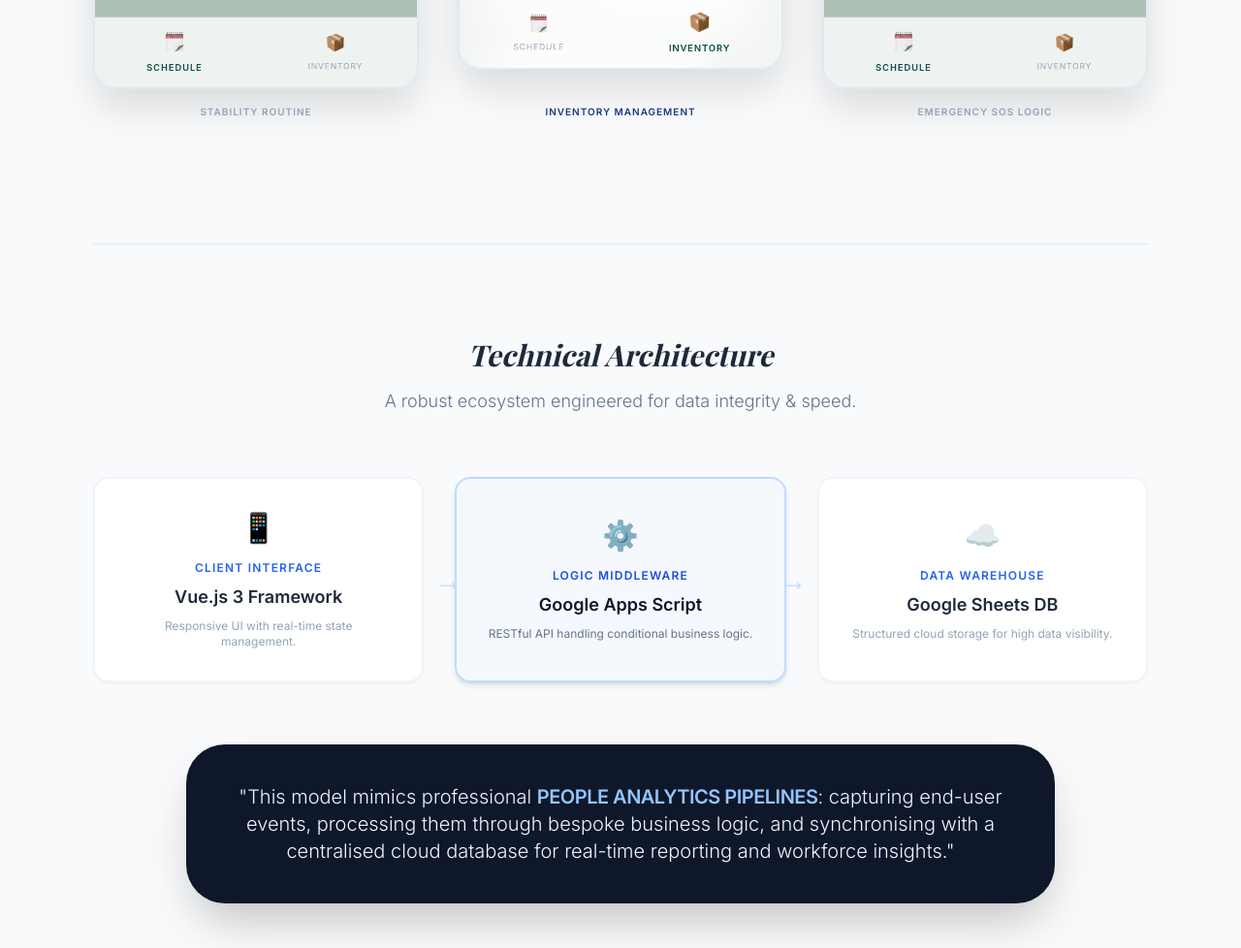
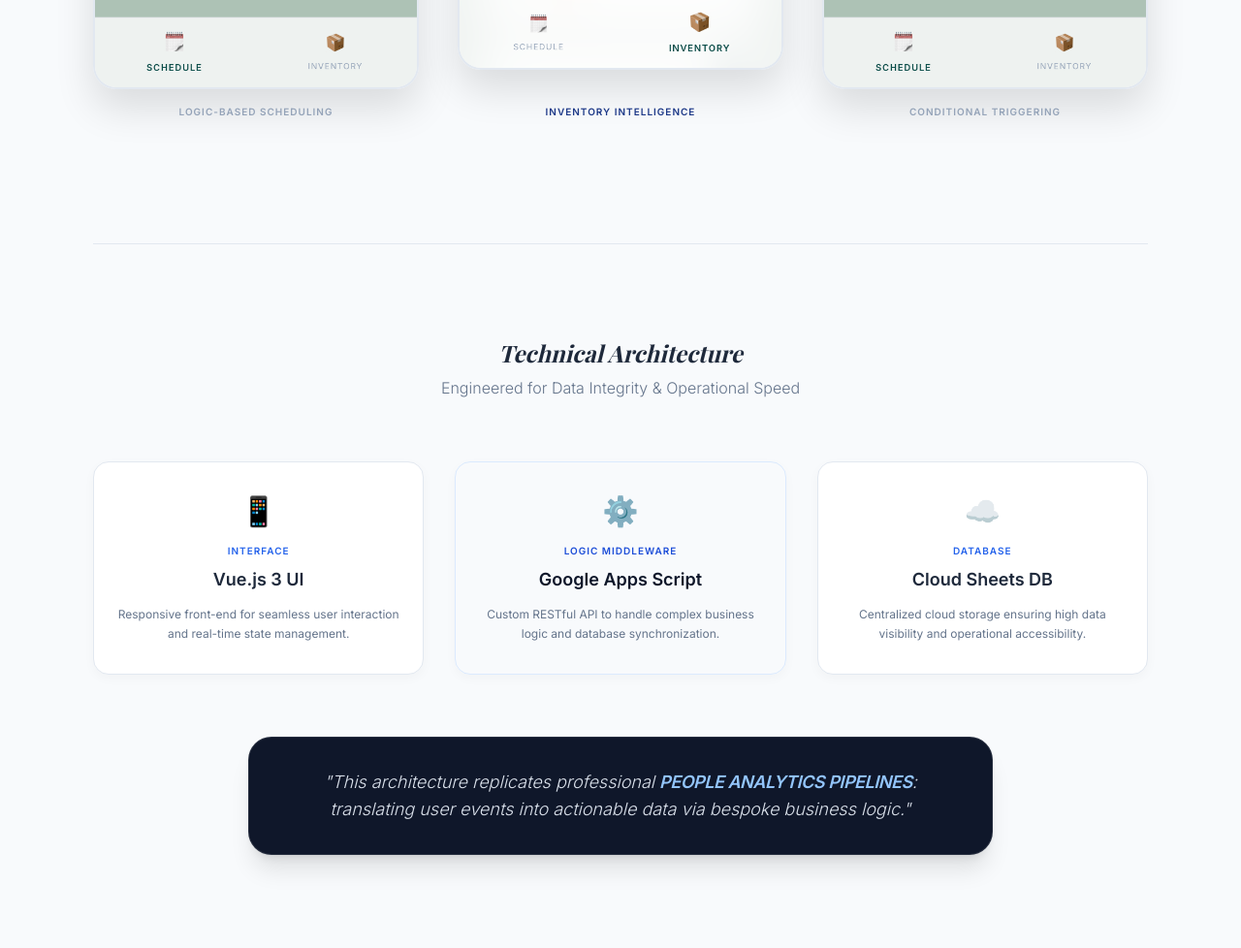
Before and after one commit to epjw22114/portfolio, a plain HTML site: page index.html in a window 1280 px wide. Shown: the part 1819-2797 px from the top of the page at 97% size. Drawn offline with nearby package versions, Linux system fonts and the light colour scheme; a web font is replaced by a local one.

Commit message:
Add files via upload

```diff
--- a/index.html
+++ b/index.html
@@ -3,7 +3,7 @@
 <head>
     <meta charset="UTF-8">
     <meta name="viewport" content="width=device-width, initial-scale=1.0">
-    <title>Eunice Pang | People Advisor & Aspiring Analyst</title>
+    <title>Eunice Pang | Operational Analyst</title>
     <script src="https://cdn.tailwindcss.com"></script>
     <link href="https://fonts.googleapis.com/css2?family=Inter:wght@300;400;600&family=Playfair+Display:ital,wght@0,700;1,700&display=swap" rel="stylesheet">
     <style>
@@ -11,17 +11,17 @@
         body { font-family: 'Inter', sans-serif; background-color: var(--grey-light); color: #334155; }
         .serif { font-family: 'Playfair Display', serif; }
 
-        /* 專業深藍灰色漸層 */
         .professional-gradient {
             background: linear-gradient(135deg, #334155 0%, #1e293b 100%);
         }
 
         .arch-box {
-            border: 1px solid rgba(148, 163, 184, 0.2);
-            padding: 1.5rem;
+            border: 1px solid #e2e8f0;
+            padding: 2rem 1.5rem;
             border-radius: 1rem;
             background: #ffffff;
             box-shadow: 0 4px 12px rgba(0,0,0,0.03);
+            transition: all 0.3s ease;
         }
 
         .profile-img {
@@ -58,7 +58,7 @@
             <img src="me.jpg" alt="Eunice Pang" class="profile-img" onerror="this.style.opacity='0.5'">
             <div>
                 <h1 class="text-xl font-bold text-slate-900 tracking-tight">Eunice Pang</h1>
-                <p class="text-[10px] uppercase tracking-[0.25em] text-slate-500 font-bold">People Advisor @ Charlotte Tilbury</p>
+                <p class="text-[10px] uppercase tracking-[0.2em] text-slate-500 font-bold">Operational Analyst | Data-Driven People Solutions</p>
             </div>
         </div>
         <a href="https://www.linkedin.com/in/eunicepang852/" target="_blank" class="text-xs font-semibold px-6 py-2 border border-slate-300 rounded-full hover:bg-slate-100 transition-all text-slate-600">LinkedIn</a>
@@ -70,16 +70,16 @@
                 <div class="h-1 w-20 bg-blue-400"></div>
                 <h2 class="text-5xl md:text-6xl serif italic leading-tight">Bridging Human Intuition with Data Intelligence.</h2>
                 <p class="text-xl font-light opacity-80 leading-relaxed max-w-md">
-                    Specialising in People Operations to deconstruct complex organisational challenges into structured digital workflows.
+                    Deconstructing complex organisational challenges into structured, scalable digital workflows.
                 </p>
                 <div class="flex gap-4">
-                    <span class="px-5 py-2 bg-white/10 backdrop-blur-md rounded-lg text-[10px] font-bold uppercase tracking-widest border border-white/20">Process Optimisation</span>
-                    <span class="px-5 py-2 bg-white/10 backdrop-blur-md rounded-lg text-[10px] font-bold uppercase tracking-widest border border-white/20">Data Management</span>
+                    <span class="px-5 py-2 bg-white/10 backdrop-blur-md rounded-lg text-[10px] font-bold uppercase tracking-widest border border-white/20">Process Engineering</span>
+                    <span class="px-5 py-2 bg-white/10 backdrop-blur-md rounded-lg text-[10px] font-bold uppercase tracking-widest border border-white/20">Data Architecture</span>
                 </div>
             </div>
             <div class="relative">
                 <div class="screenshot-card max-w-[300px] mx-auto shadow-2xl border-none">
-                    <img src="mockup.png" alt="App Preview" class="w-full h-auto block" onerror="this.parentElement.innerHTML='<div class=\'p-32 text-center opacity-20\'>mockup.png</div>'">
+                    <img src="mockup.png" alt="App Preview" class="w-full h-auto block">
                 </div>
             </div>
         </header>
@@ -87,10 +87,10 @@
 
     <main class="max-w-6xl mx-auto px-8">
         <section class="mb-28">
-            <h3 class="text-xs font-black text-slate-400 uppercase tracking-[0.4em] mb-4">Case Study: Analytical Framework</h3>
-            <h4 class="text-4xl serif italic mb-8 text-slate-900 italic">Derma Log: A Decision Support Engine</h4>
+            <h3 class="text-xs font-black text-slate-400 uppercase tracking-[0.4em] mb-4">Portfolio Project</h3>
+            <h4 class="text-4xl serif italic mb-8 text-slate-900">Derma Log: A Decision Support Engine</h4>
             <div class="grid md:grid-cols-2 gap-12 items-start">
-                <p class="text-slate-600 text-lg font-light leading-relaxed text-justify">
+                <p class="text-slate-600 text-lg font-light leading-relaxed">
                     To mitigate "Decision Fatigue" in asset management, I engineered a serverless ecosystem. This project showcases the ability to manage 18,000+ words of metadata, transforming static lists into a dynamic, logic-driven advisory tool.
                 </p>
                 <div class="flex flex-col gap-6">
@@ -102,74 +102,64 @@
         <section class="mb-32">
             <div class="grid grid-cols-1 md:grid-cols-3 gap-10">
                 <div class="space-y-4">
-            <div class="screenshot-card">
-                <img src="ss1.png" alt="Stability Mode" class="w-full h-auto block">
-            </div>
-            <p class="text-[10px] text-center font-bold text-slate-400 uppercase tracking-widest">Stability Routine</p>
+                    <div class="screenshot-card"><img src="ss1.png" alt="Logic" class="w-full h-auto block"></div>
+                    <p class="text-[10px] text-center font-bold text-slate-400 uppercase tracking-widest">Logic-Based Scheduling</p>
                 </div>
                 <div class="space-y-4">
-            <div class="screenshot-card translate-y-[-20px]">
-                <img src="ss2.png" alt="Stock List" class="w-full h-auto block">
-            </div>
-            <p class="text-[10px] text-center font-bold text-blue-900 uppercase tracking-widest">Inventory Management</p>
+                    <div class="screenshot-card translate-y-[-20px]"><img src="ss2.png" alt="Inventory" class="w-full h-auto block"></div>
+                    <p class="text-[10px] text-center font-bold text-blue-900 uppercase tracking-widest">Inventory Intelligence</p>
                 </div>
                 <div class="space-y-4">
-            <div class="screenshot-card">
-                <img src="ss3.png" alt="SOS Mode" class="w-full h-auto block">
-            </div>
-            <p class="text-[10px] text-center font-bold text-slate-400 uppercase tracking-widest">Emergency SOS Logic</p>
+                    <div class="screenshot-card"><img src="ss3.png" alt="SOS" class="w-full h-auto block"></div>
+                    <p class="text-[10px] text-center font-bold text-slate-400 uppercase tracking-widest">Conditional Triggering</p>
                 </div>
             </div>
         </section>
+
         <section class="py-24 border-t border-slate-200">
             <div class="text-center mb-16">
-                <h5 class="text-3xl font-bold text-slate-800 mb-4 serif italic">Technical Architecture</h5>
-                <p class="text-slate-500 font-light text-lg">A robust ecosystem engineered for data integrity & speed.</p>
+                <h5 class="text-2xl font-bold text-slate-800 mb-2 serif italic">Technical Architecture</h5>
+                <p class="text-slate-500 font-light text-base">Engineered for Data Integrity & Operational Speed</p>
             </div>
 
-            <div class="grid grid-cols-1 md:grid-cols-3 gap-8 items-stretch mb-16 text-center">
-                <div class="arch-box border-2 border-slate-100 flex flex-col justify-center p-8 bg-white shadow-sm">
+            <div class="grid grid-cols-1 md:grid-cols-3 gap-8 mb-16">
+                <div class="arch-box text-center">
                     <div class="text-3xl mb-4">📱</div>
-                    <span class="text-xs font-black text-blue-600 block mb-2 uppercase tracking-widest">Client Interface</span>
-                    <span class="text-lg font-bold text-slate-800">Vue.js 3 Framework</span>
-                    <p class="text-xs text-slate-400 mt-2">Responsive UI with real-time state management.</p>
+                    <span class="text-[10px] font-black text-blue-600 block mb-2 uppercase tracking-widest">Interface</span>
+                    <span class="text-lg font-bold text-slate-800 block">Vue.js 3 UI</span>
+                    <p class="text-xs text-slate-500 mt-3 leading-relaxed">Responsive front-end for seamless user interaction and real-time state management.</p>
                 </div>
 
-                <div class="arch-box border-2 border-blue-200 bg-blue-50/30 flex flex-col justify-center p-8 shadow-md relative">
-                    <div class="hidden md:block absolute -left-6 top-1/2 -translate-y-1/2 text-blue-200 text-3xl">→</div>
+                <div class="arch-box text-center border-blue-100 bg-blue-50/10">
                     <div class="text-3xl mb-4">⚙️</div>
-                    <span class="text-xs font-black text-blue-700 block mb-2 uppercase tracking-widest">Logic Middleware</span>
-                    <span class="text-lg font-bold text-slate-900">Google Apps Script</span>
-                    <p class="text-xs text-slate-500 mt-2">RESTful API handling conditional business logic.</p>
-                    <div class="hidden md:block absolute -right-6 top-1/2 -translate-y-1/2 text-blue-200 text-3xl">→</div>
+                    <span class="text-[10px] font-black text-blue-700 block mb-2 uppercase tracking-widest">Logic Middleware</span>
+                    <span class="text-lg font-bold text-slate-900 block">Google Apps Script</span>
+                    <p class="text-xs text-slate-500 mt-3 leading-relaxed">Custom RESTful API to handle complex business logic and database synchronization.</p>
                 </div>
 
-                <div class="arch-box border-2 border-slate-100 flex flex-col justify-center p-8 bg-white shadow-sm">
+                <div class="arch-box text-center">
                     <div class="text-3xl mb-4">☁️</div>
-                    <span class="text-xs font-black text-blue-600 block mb-2 uppercase tracking-widest">Data Warehouse</span>
-                    <span class="text-lg font-bold text-slate-800">Google Sheets DB</span>
-                    <p class="text-xs text-slate-400 mt-2">Structured cloud storage for high data visibility.</p>
+                    <span class="text-[10px] font-black text-blue-600 block mb-2 uppercase tracking-widest">Database</span>
+                    <span class="text-lg font-bold text-slate-800 block">Cloud Sheets DB</span>
+                    <p class="text-xs text-slate-500 mt-3 leading-relaxed">Centralized cloud storage ensuring high data visibility and operational accessibility.</p>
                 </div>
             </div>
 
-            <div class="bg-slate-900 p-10 rounded-[2.5rem] shadow-2xl max-w-4xl mx-auto relative overflow-hidden">
-                <div class="absolute top-0 left-0 w-full h-full opacity-10 pointer-events-none">
-                    <svg width="100%" height="100%"><rect width="100%" height="100%" fill="url(#grid)" /></svg>
-                </div>
-                <p class="text-lg md:text-xl text-blue-50 leading-relaxed font-light text-center relative z-10">
-                    "This model mimics professional <span class="text-blue-300 font-semibold uppercase tracking-tight">People Analytics Pipelines</span>: capturing end-user events, processing them through bespoke business logic, and synchronising with a centralised cloud database for real-time reporting and workforce insights."
+            <div class="bg-slate-900 p-8 rounded-3xl shadow-xl max-w-3xl mx-auto text-center border border-white/10">
+                <p class="text-base md:text-lg text-blue-50/90 leading-relaxed font-light italic">
+                    "This architecture replicates professional <span class="text-blue-300 font-semibold uppercase tracking-tight">People Analytics Pipelines</span>: translating user events into actionable data via bespoke business logic."
                 </p>
             </div>
         </section>
     </main>
 
     <footer class="mt-20 py-24 bg-slate-900 text-white text-center">
-        <h3 class="text-3xl serif italic mb-6">Ready for the Next Analytical Milestone.</h3>
-        <p class="text-slate-400 mb-12 max-w-md mx-auto font-light leading-relaxed">
-            Eunice Pang | People Advisor at Charlotte Tilbury <br>
-            Strategic Problem Solver specializing in Data-Driven Workflows.
+        <h3 class="text-2xl serif italic mb-6">Ready for the Next Analytical Milestone.</h3>
+        <p class="text-slate-400 mb-12 max-w-md mx-auto font-light text-base leading-relaxed">
+            Eunice Pang | Operational Analyst <br>
+            Specializing in Scalable Data-Driven Workflows.
         </p>
-        <a href="https://www.linkedin.com/in/eunicepang852/" target="_blank" class="px-12 py-4 bg-blue-500 text-white rounded-full text-xs font-bold uppercase tracking-widest hover:bg-blue-400 transition-all shadow-xl">Contact on LinkedIn</a>
+        <a href="https://www.linkedin.com/in/eunicepang852/" target="_blank" class="px-10 py-4 bg-blue-500 text-white rounded-full text-[10px] font-bold uppercase tracking-widest hover:bg-blue-400 transition-all shadow-xl">Connect on LinkedIn</a>
         <div class="mt-16 text-[9px] uppercase tracking-[0.5em] text-slate-600 font-bold">© 2025 | Eunice Pang</div>
     </footer>
 
```
Lines whose indentation alone changed are shown as unchanged.
